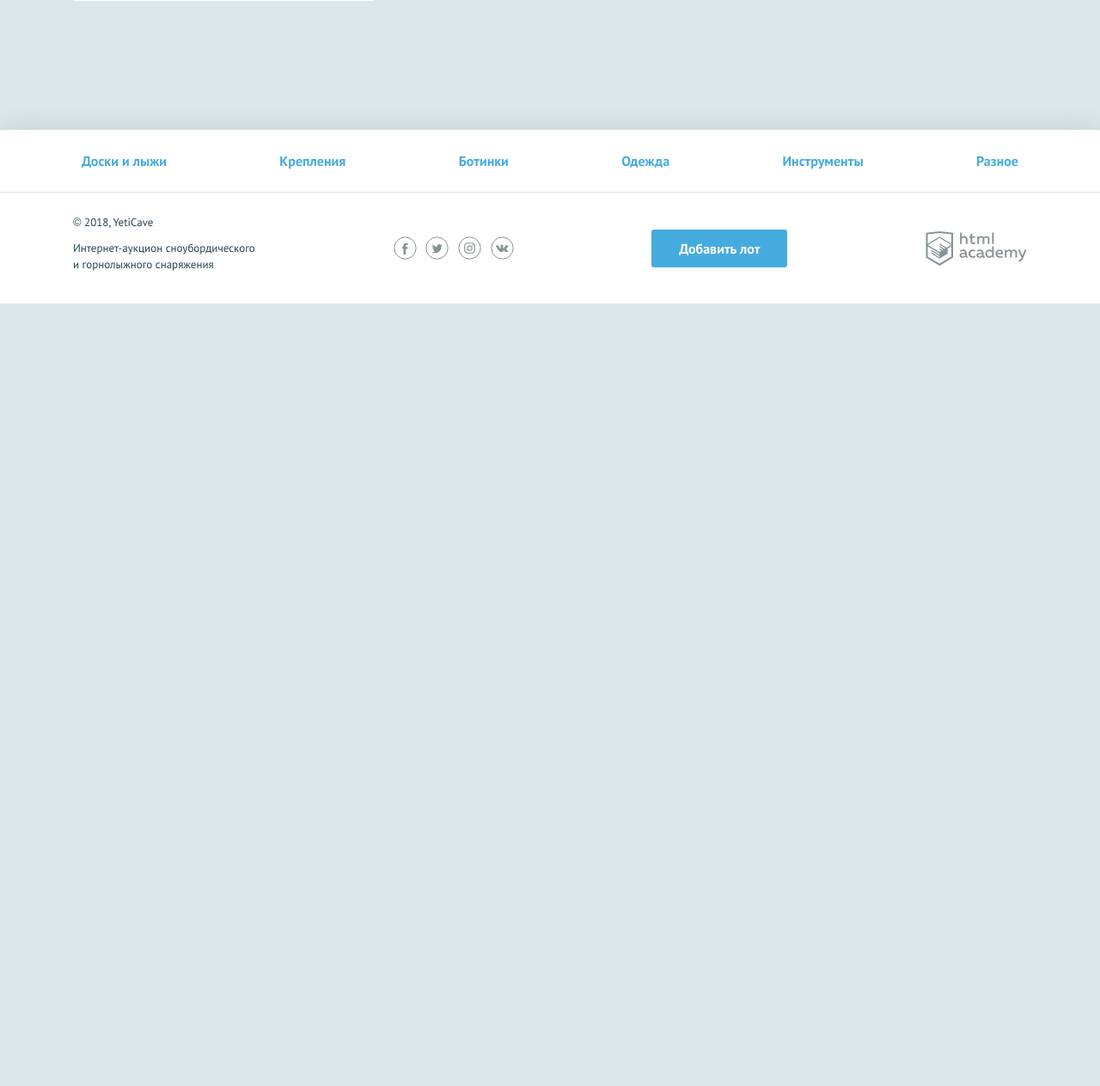
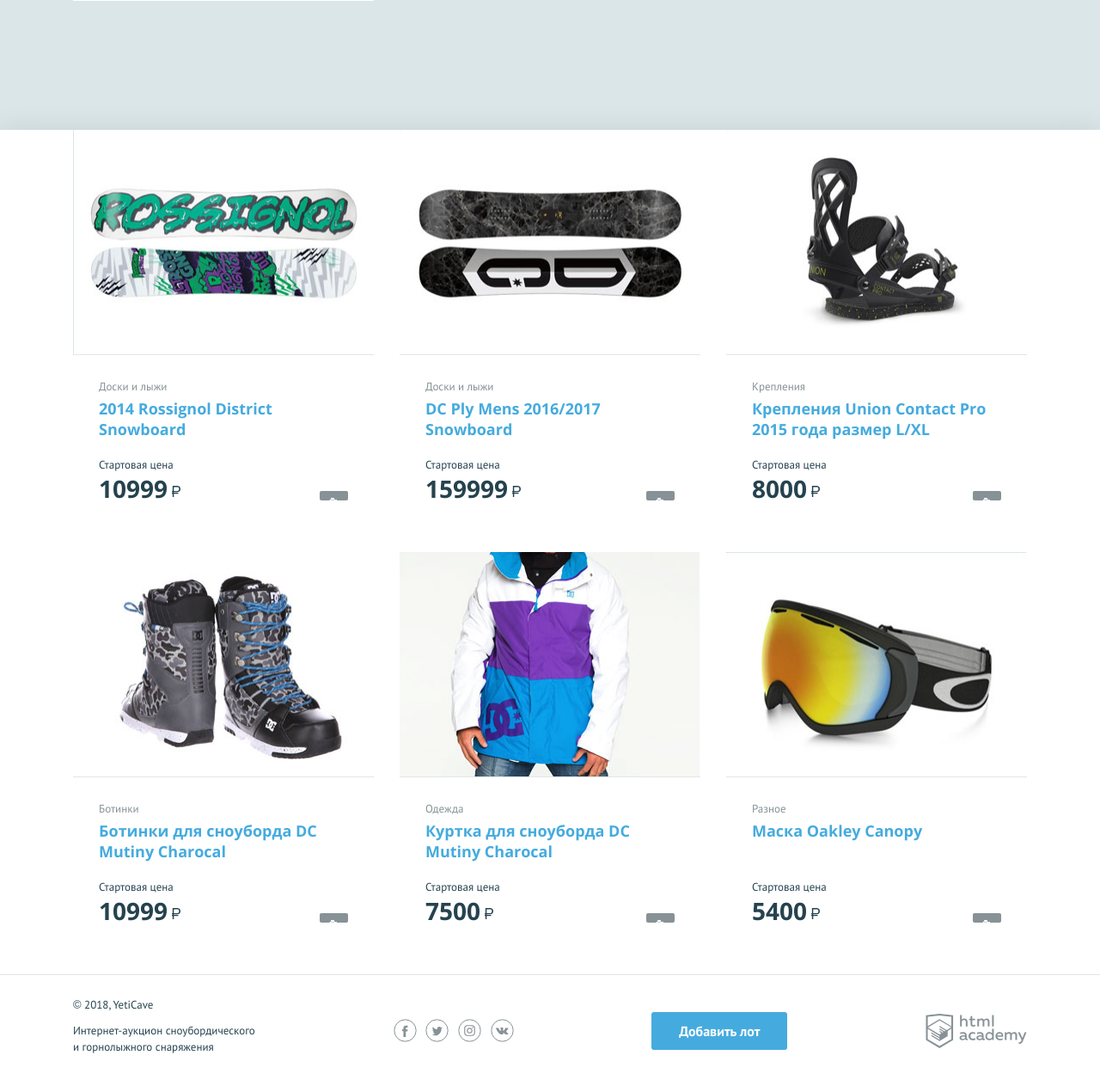
Before and after one commit to Acknowhow/20008-yeticave-1, a PHP site: page / in a window 1280 px wide. Shown: the part 1096-2359 px from the top of the page at 86% size. Before the commit the page ends 1449 px from the top, so only its background shows below. Run offline with PHP 8.4, Linux system fonts and the light colour scheme; data that the repository does not hold is empty.

Commit message:
Added list

```diff
--- a/index.php
+++ b/index.php
@@ -3,6 +3,29 @@ $is_auth = (bool) rand(0, 1);
 
 $user_name = 'Константин';
 $user_avatar = 'img/user.jpg';
+
+$categories = ['boards' => 'Доски и лыжи', 'attachment' => 'Крепления', 'boots' => 'Ботинки',
+    'clothing' => 'Одежда', 'tools' => 'Инструменты', 'other' => 'Разное'];
+
+$items = [
+    ['name' => '2014 Rossignol District Snowboard', 'category_name' =>	'Доски и лыжи', 'price' =>	10999, 'img_url' =>	'img/lot-1.jpg', 'img_alt' => 'Сноуборд'],
+
+    ['name' => 'DC Ply Mens 2016/2017 Snowboard',  'category_name' => 'Доски и лыжи',
+        'price' => 159999, 'img_url' => 'img/lot-2.jpg', 'img_alt' => 'Сноуборд'],
+
+    ['name' => 'Крепления Union Contact Pro 2015 года размер L/XL',  'category_name' => 'Крепления',
+        'price' => 8000, 'img_url' => 'img/lot-3.jpg', 'img_alt' => 'Крепления'],
+
+    ['name' => 'Ботинки для сноуборда DC Mutiny Charocal',  'category_name' => 'Ботинки',
+        'price' => 10999, 'img_url' => 'img/lot-4.jpg', 'img_alt' => 'Ботинки'],
+
+    ['name' => 'Куртка для сноуборда DC Mutiny Charocal',  'category_name' => 'Одежда',
+        'price' => 7500, 'img_url' => 'img/lot-5.jpg', 'img_alt' => 'Куртка'],
+
+    ['name' => 'Маска Oakley Canopy',  'category_name' => 'Разное',
+        'price' => 5400, 'img_url' => 'img/lot-6.jpg', 'img_alt' => 'Маска']
+];
+
 ?>
 <!DOCTYPE html>
 <html lang="ru">
@@ -99,24 +122,25 @@ $user_avatar = 'img/user.jpg';
 <footer class="main-footer">
     <nav class="nav">
         <ul class="nav__list container">
-            <li class="nav__item">
-                <a href="all-lots.html">Доски и лыжи</a>
-            </li>
-            <li class="nav__item">
-                <a href="all-lots.html">Крепления</a>
-            </li>
-            <li class="nav__item">
-                <a href="all-lots.html">Ботинки</a>
-            </li>
-            <li class="nav__item">
-                <a href="all-lots.html">Одежда</a>
-            </li>
-            <li class="nav__item">
-                <a href="all-lots.html">Инструменты</a>
-            </li>
-            <li class="nav__item">
-                <a href="all-lots.html">Разное</a>
-            </li>
+            <? foreach ($items as $item => $value) :?>
+                <li class="lots__item lot">
+                <div class="lot__image">
+                    <img src="<?=$value['img_url'] ?>" width="350" height="260" alt="<?=$value['img_alt']?>">
+                </div>
+                <div class="lot__info">
+                    <span class="lot__category"><?=$value['category_name'] ?></span>
+                    <h3 class="lot__title"><a class="text-link" href="lot.html"><?=$value['name'] ?></a></h3>
+                    <div class="lot__state">
+                        <div class="lot__rate">
+                            <span class="lot__amount">Стартовая цена</span>
+                            <span class="lot__cost"><?=$value['price'] ?><b class="rub">р</b></span>
+                        </div>
+                        <div class="lot__timer timer">
+                            <?=$lot_time_remaining;?>
+                        </div>
+                    </div>
+                </div>
+                </li><? endforeach; ?>
         </ul>
     </nav>
     <div class="main-footer__bottom container">
```
